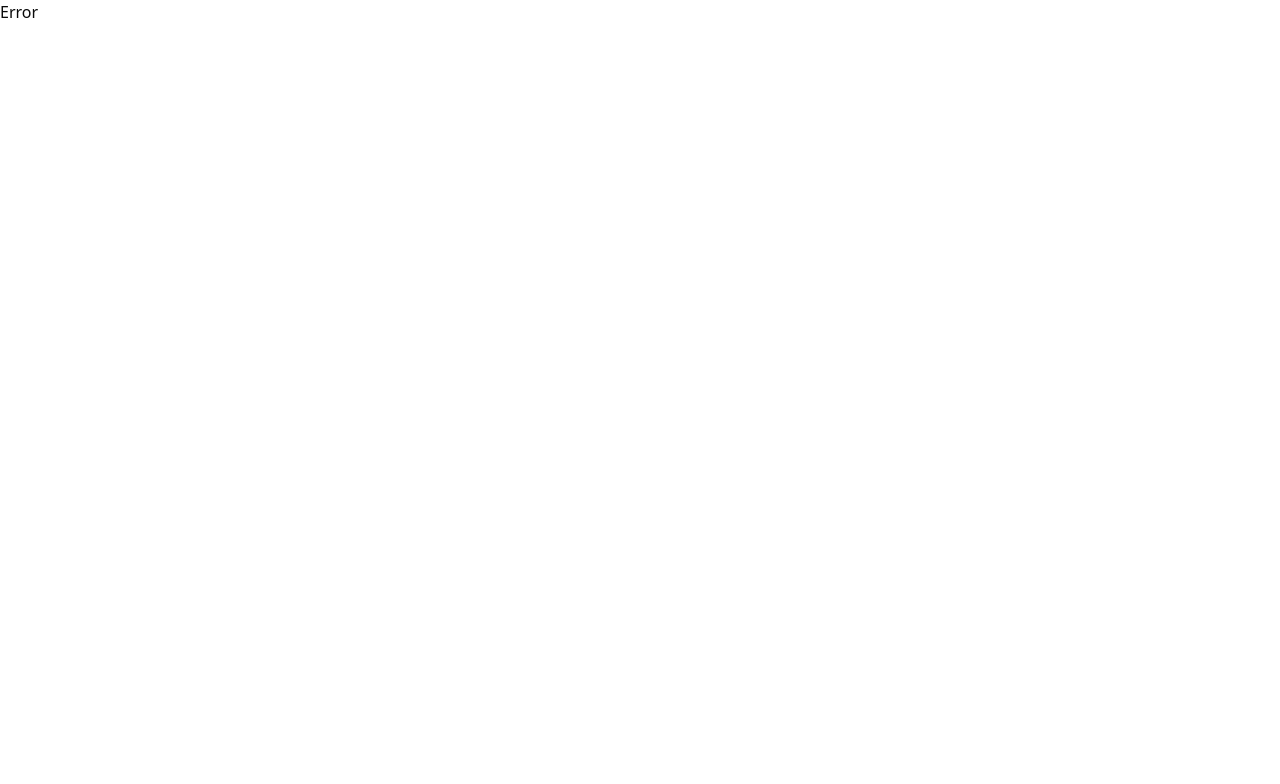
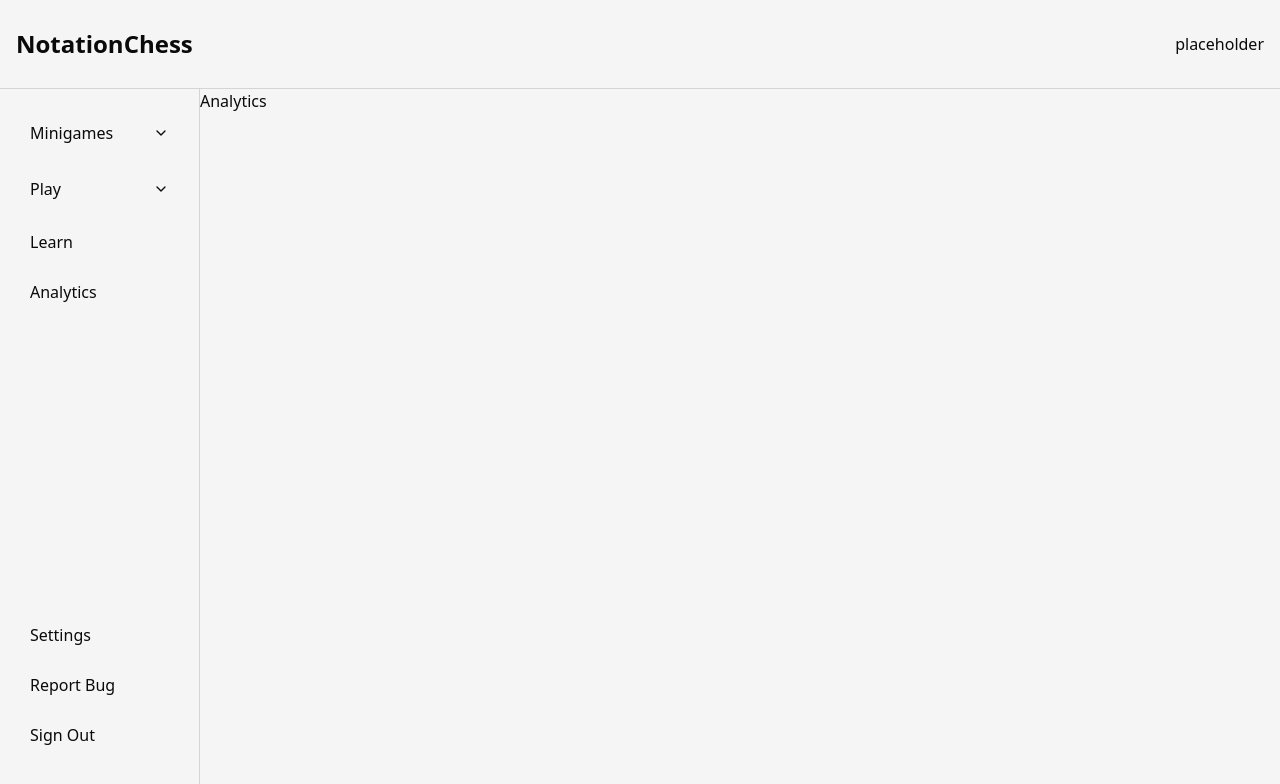
Before and after one commit to jsbyrd/chess-notation-trainer-frontend, a React (Vite) app: page /analytics in a window 1280 px wide. Before the commit this address had no page. Shown: the top 784 px of the page. Built offline with nearby package versions, Linux system fonts and the light colour scheme.

Commit message:
Add some other pages so that clicking links on the navbar doesn't result in an error page

```diff
--- a/src/components/Navbar.tsx
+++ b/src/components/Navbar.tsx
@@ -104,12 +104,16 @@ const Navbar = () => {
         </Link>
       </div>
       <div className={`${classes.navSectionContainer}`}>
+        <Link to="settings">
           <div className={`${classes.navElement} ${classes.clickableElement}`}>
             Settings
           </div>
+        </Link>
+        <Link to="report-bug">
           <div className={`${classes.navElement} ${classes.clickableElement}`}>
             Report Bug
           </div>
+        </Link>
         <div
           className={`${classes.navElement} ${classes.clickableElement} mb-[40px]`}
         >
--- /dev/null
+++ b/src/pages/Analytics.tsx
@@ -0,0 +1,5 @@
+const Analytics = () => {
+  return <div>Analytics</div>;
+};
+
+export default Analytics;
--- a/src/pages/MakeThatMove.tsx
+++ b/src/pages/MakeThatMove.tsx
@@ -10,6 +10,7 @@ type ChessColor = "white" | "black" | "random";
 const MakeThatMove = () => {
   const [showCoordinates, setShowCoordinates] = useState(false);
   const [selectedColor, setSelectedColor] = useState<ChessColor>("white");
+  const [isPlaying, setIsPlaying] = useState<boolean>(false);
 
   const randomChessColor = (): "white" | "black" => {
     return Math.random() < 0.5 ? "white" : "black";
@@ -19,8 +20,13 @@ const MakeThatMove = () => {
     setSelectedColor(value);
   };
 
+  const handleStartPlaying = () => {
+    setIsPlaying(true);
+  };
+
   return (
     <div className="flex flex-col items-center container mx-auto px-4 py-8 max-w-3xl">
+      <p>Is playing: {isPlaying ? "true" : "false"}</p>
       <h1 className="text-3xl font-bold mb-4 text-center">Make That Move</h1>
 
       <div className="bg-gray-100 p-4 rounded-lg mb-6">
@@ -43,7 +49,7 @@ const MakeThatMove = () => {
       </div>
 
       <div className="flex justify-center space-x-4 mb-6">
-        <Button>Start</Button>
+        <Button onClick={handleStartPlaying}>Start</Button>
         <Button variant="outline">Practice</Button>
       </div>
 
--- /dev/null
+++ b/src/pages/NameThatNotation.tsx
@@ -0,0 +1,5 @@
+const NameThatNotation = () => {
+  return <div>Name That Notation</div>;
+};
+
+export default NameThatNotation;
--- /dev/null
+++ b/src/pages/PlayBot.tsx
@@ -0,0 +1,5 @@
+const PlayBot = () => {
+  return <div>PlayBot</div>;
+};
+
+export default PlayBot;
--- /dev/null
+++ b/src/pages/PlayHuman.tsx
@@ -0,0 +1,5 @@
+const PlayHuman = () => {
+  return <div>PlayHuman</div>;
+};
+
+export default PlayHuman;
--- /dev/null
+++ b/src/pages/ReportBug.tsx
@@ -0,0 +1,5 @@
+const ReportBug = () => {
+  return <div>ReportBug</div>;
+};
+
+export default ReportBug;
--- /dev/null
+++ b/src/pages/Settings.tsx
@@ -0,0 +1,5 @@
+const Settings = () => {
+  return <div>Settings</div>;
+};
+
+export default Settings;
```
Also changed, not shown: src/App.tsx (+30 -0 lines). Lines whose indentation alone changed are shown as unchanged.
